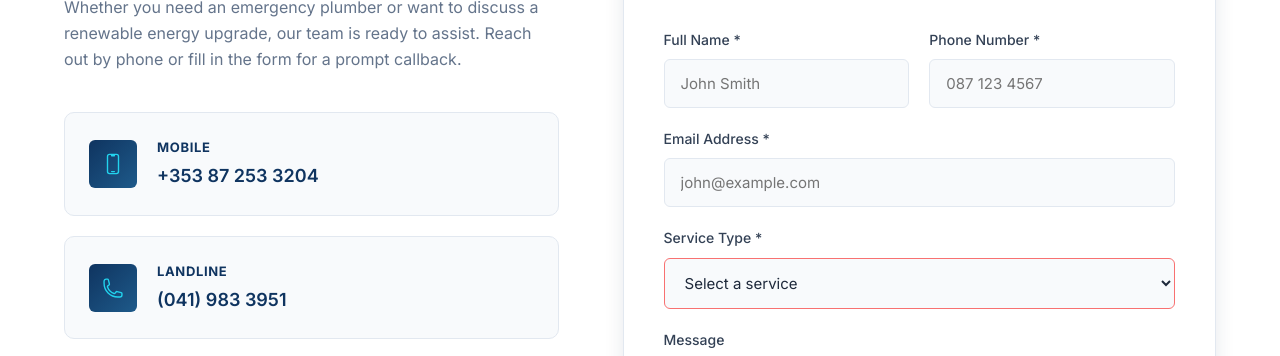
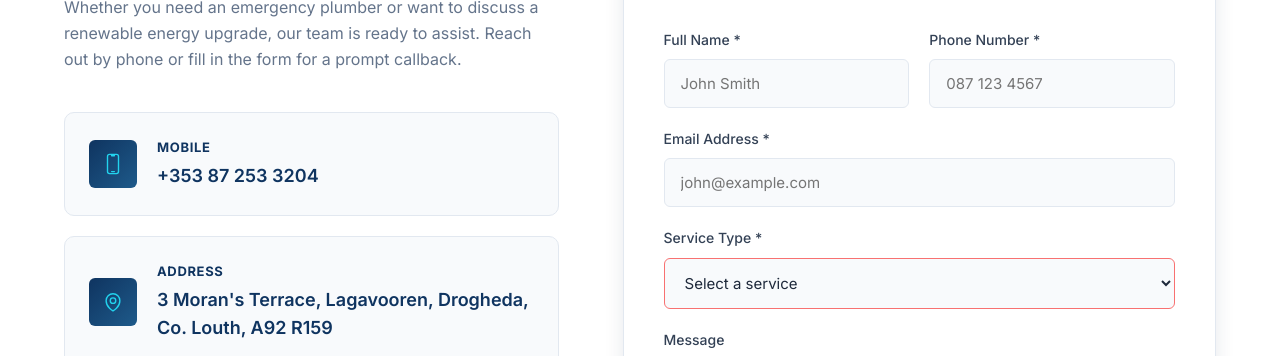
Before and after one commit to ronan8805-mrb/CooperPlumbing, a plain HTML site: page contact.html in a window 1280 px wide. Shown: the part 525-881 px from the top of the page. Drawn offline with Linux system fonts and the light colour scheme.

Commit message:
Remove landline number (041) 983 3951 from website

```diff
--- a/contact.html
+++ b/contact.html
@@ -3,7 +3,7 @@
 <head>
   <meta charset="UTF-8">
   <meta name="viewport" content="width=device-width, initial-scale=1.0, viewport-fit=cover">
-  <meta name="description" content="Contact Cooper Plumbing & Heating for a free quote. Call (041) 983 3951 or +353 87 253 3204. Serving Drogheda, Co. Louth.">
+  <meta name="description" content="Contact Cooper Plumbing & Heating for a free quote. Call +353 87 253 3204. Serving Drogheda, Co. Louth.">
   <title>Contact | Cooper Plumbing & Heating</title>
   <link rel="preconnect" href="https://fonts.googleapis.com">
   <link rel="preconnect" href="https://fonts.gstatic.com" crossorigin>
@@ -78,18 +78,6 @@
               <div class="contact-card-content">
                 <strong>Mobile</strong>
                 <span>+353 87 253 3204</span>
-              </div>
-            </a>
-
-            <a href="tel:0419833951" class="contact-card" role="listitem">
-              <div class="contact-card-icon" aria-hidden="true">
-                <svg xmlns="http://www.w3.org/2000/svg" fill="none" viewBox="0 0 24 24" stroke-width="1.5" stroke="currentColor">
-                  <path stroke-linecap="round" stroke-linejoin="round" d="M2.25 6.75c0 8.284 6.716 15 15 15h2.25a2.25 2.25 0 002.25-2.25v-1.372c0-.516-.351-.966-.852-1.091l-4.423-1.106c-.44-.11-.902.055-1.173.417l-.97 1.293c-.282.376-.769.542-1.21.38a12.035 12.035 0 01-7.143-7.143c-.162-.441.004-.928.38-1.21l1.293-.97c.363-.271.527-.734.417-1.173L6.963 3.102a1.125 1.125 0 00-1.091-.852H4.5A2.25 2.25 0 002.25 4.5v2.25z"/>
-                </svg>
-              </div>
-              <div class="contact-card-content">
-                <strong>Landline</strong>
-                <span>(041) 983 3951</span>
               </div>
             </a>
 
@@ -249,7 +237,6 @@
       <div class="footer-col">
         <h4>Contact</h4>
         <ul role="list">
-          <li><a href="tel:0419833951">(041) 983 3951</a></li>
           <li><a href="tel:+353872533204">+353 87 253 3204</a></li>
           <li>Director: John Cooper</li>
         </ul>
```
Also changed, not shown: about.html (+0 -1 lines), index.html (+0 -1 lines), services.html (+0 -1 lines).
